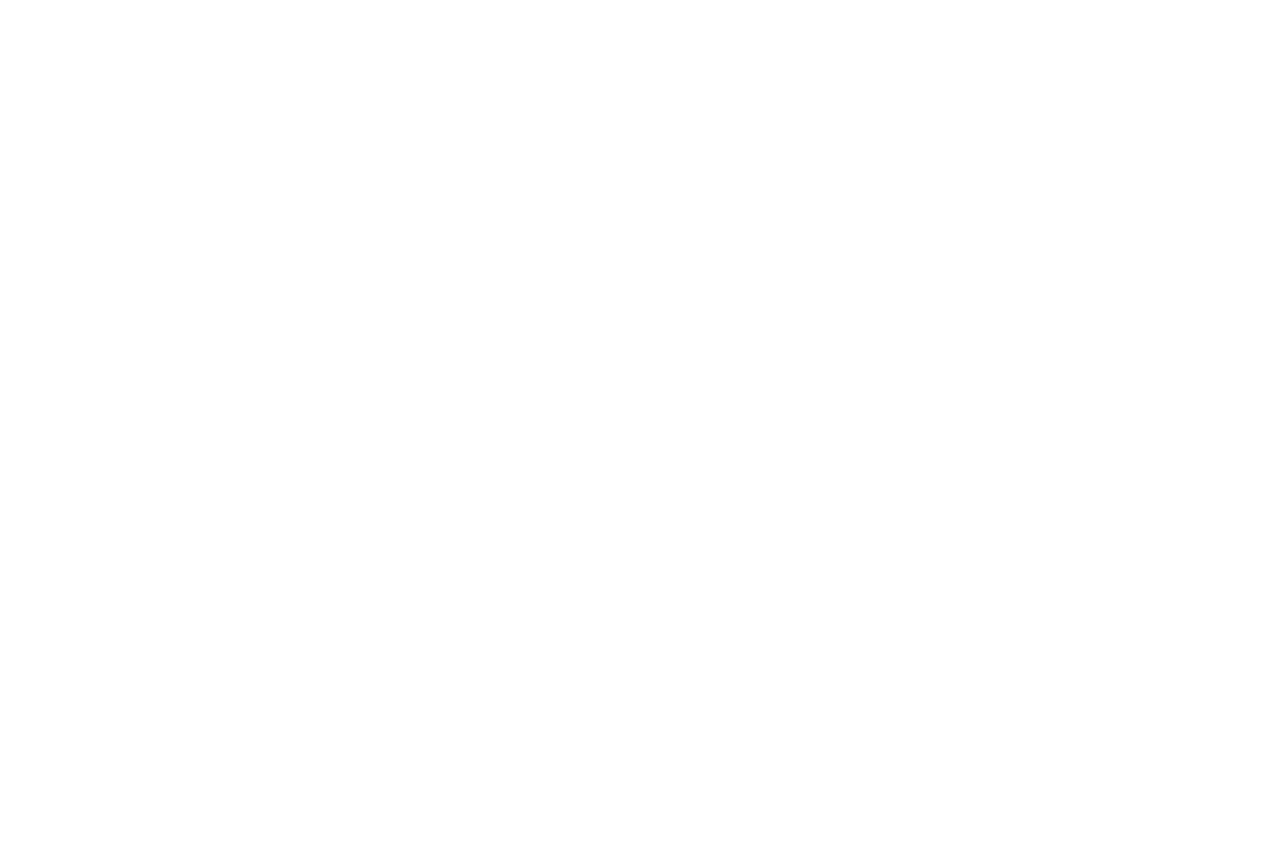
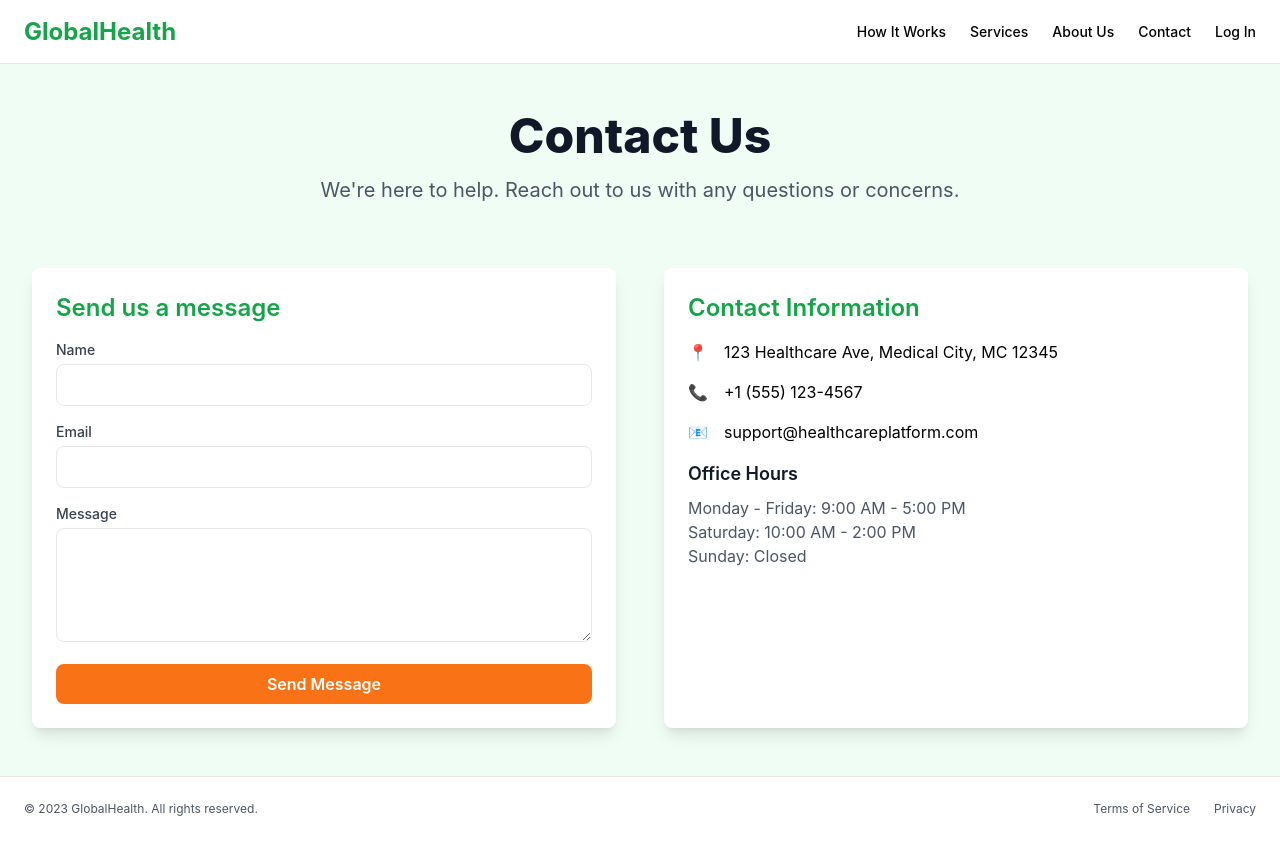
Before and after one commit to raghavahuja2801/IndiaDoc, a React (Create React App) app in the folder react-client/: page /contact in a window 1280 px wide. Before the commit this address had no page. Before the commit the page ends 800 px from the top, so only its background shows below. Built offline with nearby package versions, Linux system fonts and the light colour scheme.

Commit message:
added contact us page

```diff
--- a/react-client/src/App.js
+++ b/react-client/src/App.js
@@ -7,6 +7,7 @@
 import Services from "./components/Services";
 import DoctorOnboarding from "./components/Doctor-Onboarding";
 import About from "./components/About";
+import ContactPage from "./components/ContactPage";
 
 function App() {
   return (
@@ -20,6 +21,7 @@
         <Route path="/doctor-onboard" element={<DoctorOnboarding />} />
         <Route path="/doctor-onboard" element={<DoctorOnboarding />} />
         <Route path="/about" element={<About />} />
+        <Route path="/contact" element={<ContactPage />} />
       </Routes>
     </Router>
   );
--- /dev/null
+++ b/react-client/src/components/ContactPage.js
@@ -0,0 +1,150 @@
+import React, { useState } from "react";
+import Navbar from "./Navbar"; // Import Navbar component
+import Footer from "./Footer"; // Import Footer component
+
+const ContactPage = () => {
+  const [name, setName] = useState("");
+  const [email, setEmail] = useState("");
+  const [message, setMessage] = useState("");
+
+  const handleSubmit = (e) => {
+    e.preventDefault();
+    // Handle form submission logic (e.g., send to backend)
+    console.log("Form submitted:", { name, email, message });
+
+    // Display a simple success message
+    alert(
+      "Message sent! We've received your message and will get back to you soon."
+    );
+
+    // Reset the form fields
+    setName("");
+    setEmail("");
+    setMessage("");
+  };
+
+  return (
+    <div className="flex flex-col min-h-screen">
+      {/* Navbar */}
+      <Navbar />
+
+      {/* Main Content */}
+      <main className="flex-grow bg-green-50 py-12 px-4 sm:px-6 lg:px-8">
+        <div className="max-w-7xl mx-auto">
+          {/* Page Header */}
+          <div className="text-center mb-16">
+            <h1 className="text-4xl font-extrabold text-gray-900 sm:text-5xl">
+              Contact Us
+            </h1>
+            <p className="mt-4 text-xl text-gray-600">
+              We're here to help. Reach out to us with any questions or
+              concerns.
+            </p>
+          </div>
+
+          {/* Content Grid */}
+          <div className="grid md:grid-cols-2 gap-12">
+            {/* Contact Form */}
+            <div className="bg-white shadow-lg rounded-lg p-6">
+              <h2 className="text-2xl font-semibold text-green-600 mb-4">
+                Send us a message
+              </h2>
+              <form onSubmit={handleSubmit} className="space-y-4">
+                <div>
+                  <label
+                    htmlFor="name"
+                    className="block text-sm font-medium text-gray-700"
+                  >
+                    Name
+                  </label>
+                  <input
+                    id="name"
+                    type="text"
+                    value={name}
+                    onChange={(e) => setName(e.target.value)}
+                    required
+                    className="w-full mt-1 px-4 py-2 border rounded-lg focus:outline-none focus:ring focus:ring-green-300"
+                  />
+                </div>
+                <div>
+                  <label
+                    htmlFor="email"
+                    className="block text-sm font-medium text-gray-700"
+                  >
+                    Email
+                  </label>
+                  <input
+                    id="email"
+                    type="email"
+                    value={email}
+                    onChange={(e) => setEmail(e.target.value)}
+                    required
+                    className="w-full mt-1 px-4 py-2 border rounded-lg focus:outline-none focus:ring focus:ring-green-300"
+                  />
+                </div>
+                <div>
+                  <label
+                    htmlFor="message"
+                    className="block text-sm font-medium text-gray-700"
+                  >
+                    Message
+                  </label>
+                  <textarea
+                    id="message"
+                    value={message}
+                    onChange={(e) => setMessage(e.target.value)}
+                    required
+                    rows="4"
+                    className="w-full mt-1 px-4 py-2 border rounded-lg focus:outline-none focus:ring focus:ring-green-300"
+                  ></textarea>
+                </div>
+                <button
+                  type="submit"
+                  className="w-full bg-orange-500 text-white font-semibold py-2 px-4 rounded-lg hover:bg-orange-600"
+                >
+                  Send Message
+                </button>
+              </form>
+            </div>
+
+            {/* Contact Information */}
+            <div className="bg-white shadow-lg rounded-lg p-6">
+              <h2 className="text-2xl font-semibold text-green-600 mb-4">
+                Contact Information
+              </h2>
+              <div className="space-y-4">
+                <div className="flex items-center space-x-3">
+                  <span className="h-6 w-6 text-orange-500">📍</span>
+                  <span>123 Healthcare Ave, Medical City, MC 12345</span>
+                </div>
+                <div className="flex items-center space-x-3">
+                  <span className="h-6 w-6 text-orange-500">📞</span>
+                  <span>+1 (555) 123-4567</span>
+                </div>
+                <div className="flex items-center space-x-3">
+                  <span className="h-6 w-6 text-orange-500">📧</span>
+                  <span>support@healthcareplatform.com</span>
+                </div>
+                <div className="mt-6">
+                  <h3 className="text-lg font-semibold text-gray-900 mb-2">
+                    Office Hours
+                  </h3>
+                  <p className="text-gray-600">
+                    Monday - Friday: 9:00 AM - 5:00 PM
+                  </p>
+                  <p className="text-gray-600">Saturday: 10:00 AM - 2:00 PM</p>
+                  <p className="text-gray-600">Sunday: Closed</p>
+                </div>
+              </div>
+            </div>
+          </div>
+        </div>
+      </main>
+
+      {/* Footer */}
+      <Footer />
+    </div>
+  );
+};
+
+export default ContactPage;
```
